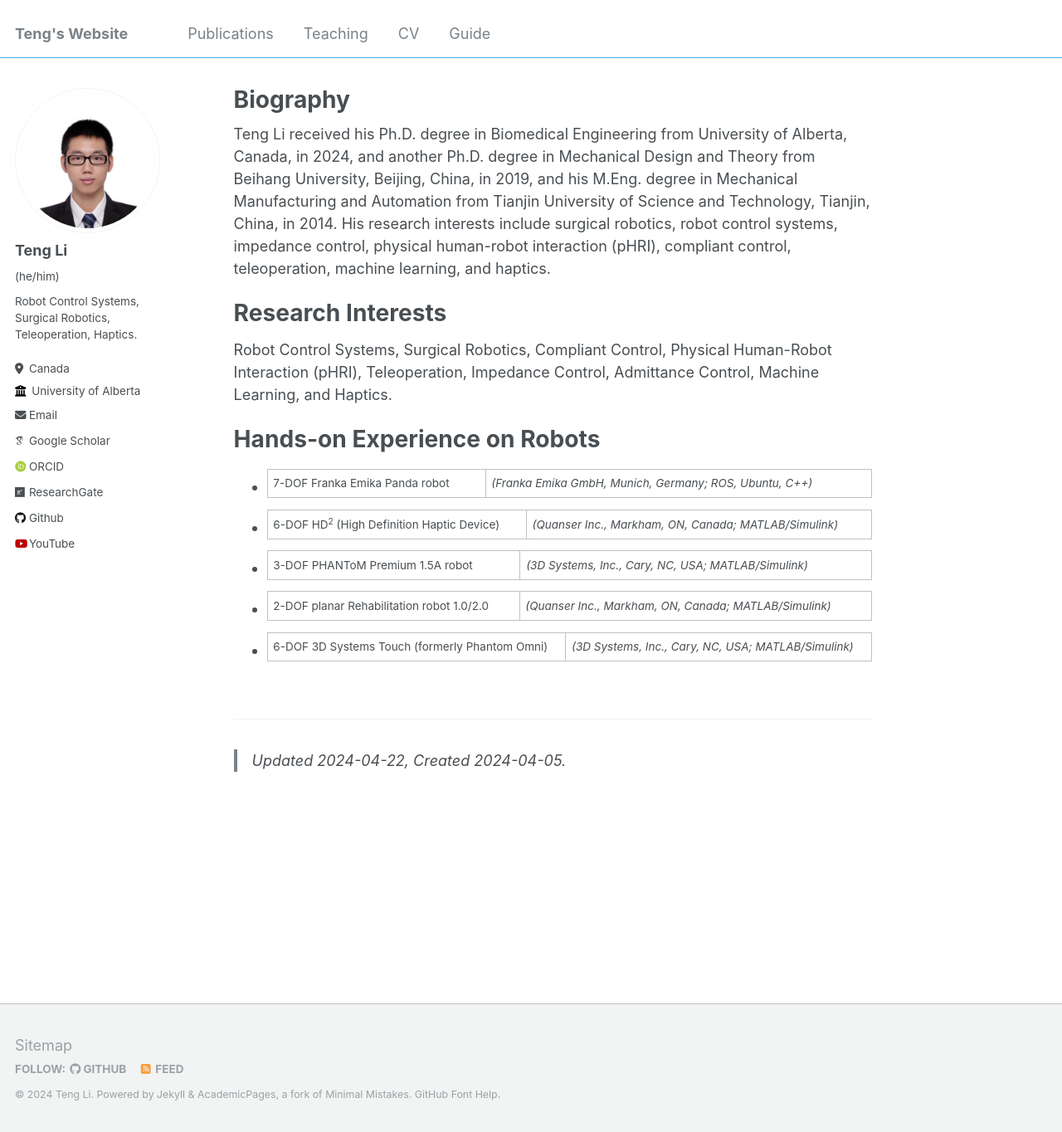
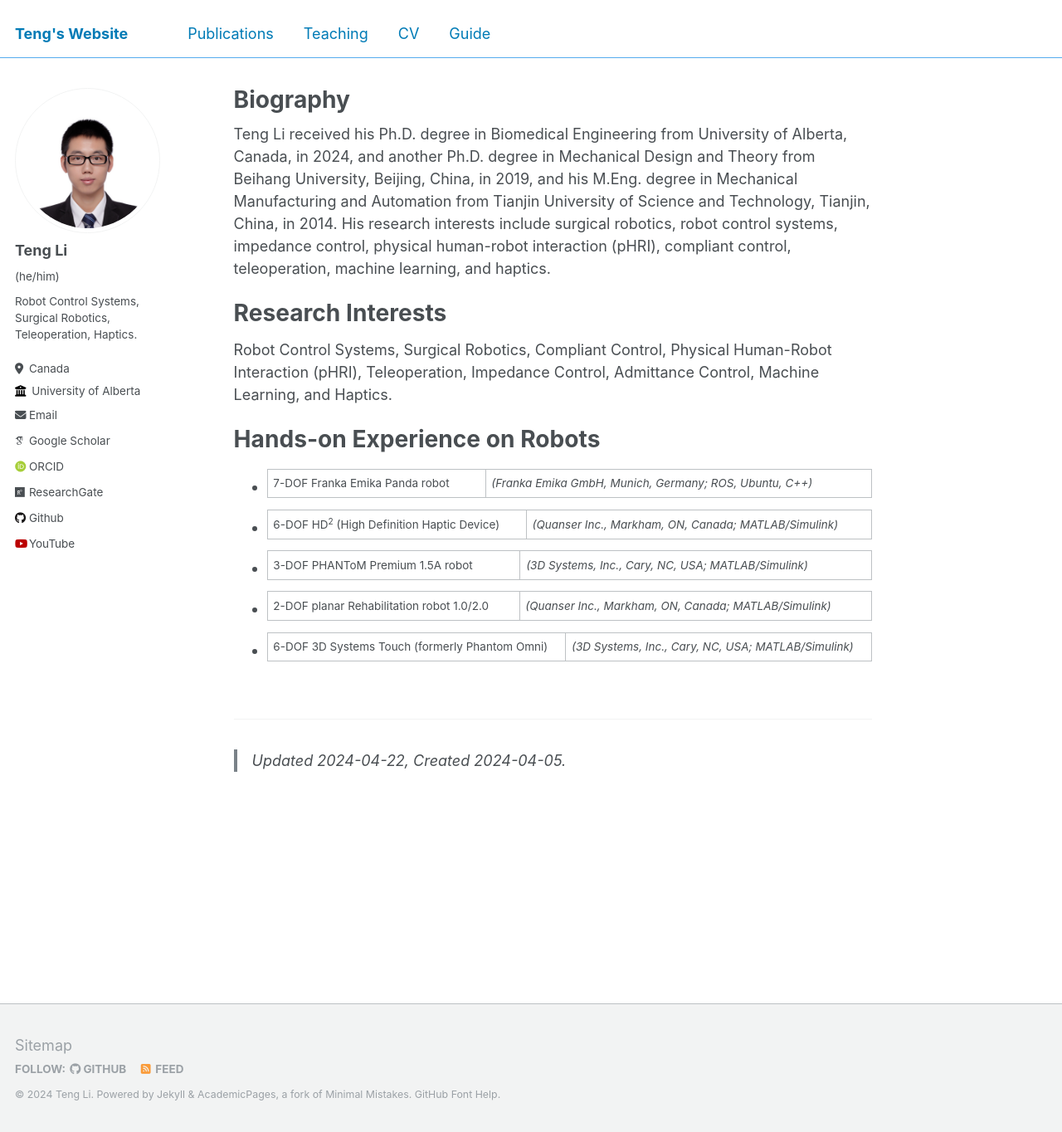
Before and after one commit to teng4/teng4.github.io, a Jekyll site: the page built from _pages/about.md, in a window 1280 px wide and 1364 px high. Shown: the whole window at 83% size. Built offline with Jekyll 4.4.1, drawn with Linux system fonts in a browser that asks for light colours; some web fonts are replaced.

Commit message:
Update _navigation.scss

```diff
--- a/_sass/_navigation.scss
+++ b/_sass/_navigation.scss
@@ -181,11 +181,13 @@
     display: block;
     margin: 0 1rem;
     padding: 0.5rem 0;
-    color: $masthead-link-color;
+    //color: $masthead-link-color; //original.
+    color: $linkedin-color; //$masthead-link-color; //teng4, modified.
     text-decoration: none;
 
     &:hover {
-      color: $masthead-link-color-hover;
+      //color: $masthead-link-color-hover; //original.
+      color: $pinterest-color; //$masthead-link-color-hover; //teng4, modified.
     }
   }
 
@@ -232,7 +234,8 @@
         left: 0;
         bottom: 0;
         height: 4px;
-        background: mix(#fff, $primary-color, 50%);
+        //background: mix(#fff, $primary-color, 50%); //original.
+        background: $pinterest-color; //teng4, modified.
         width: 100%;
         -webkit-transition: $global-transition;
         transition: $global-transition;
```
